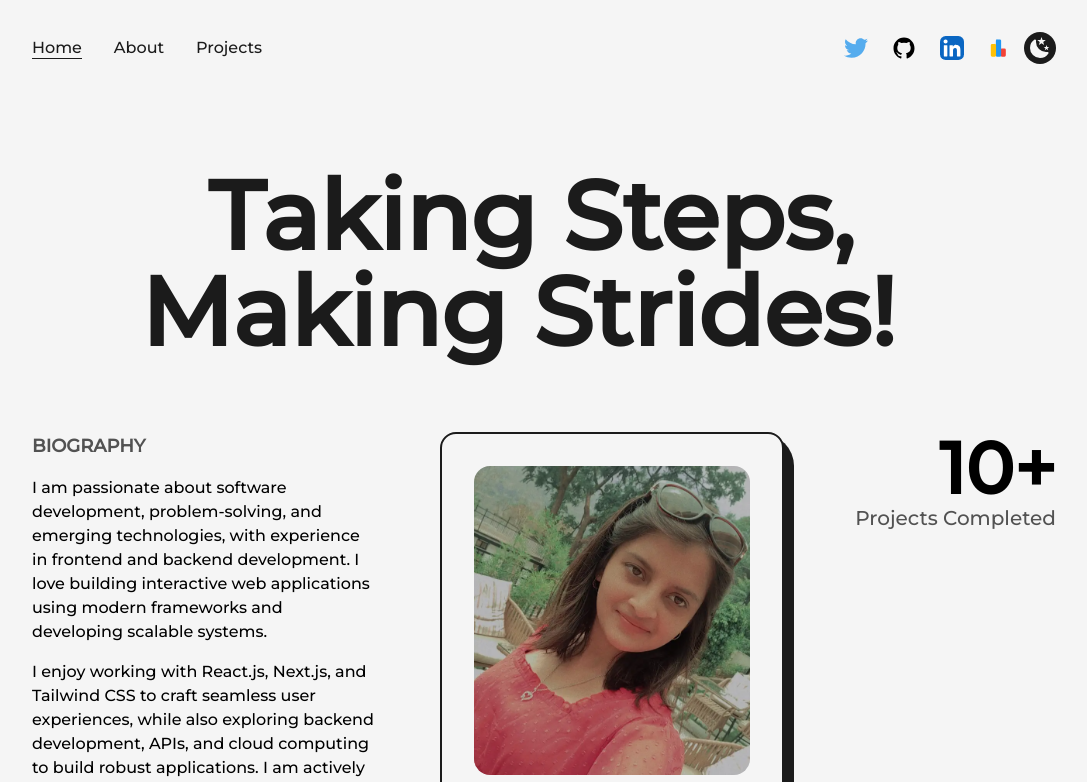
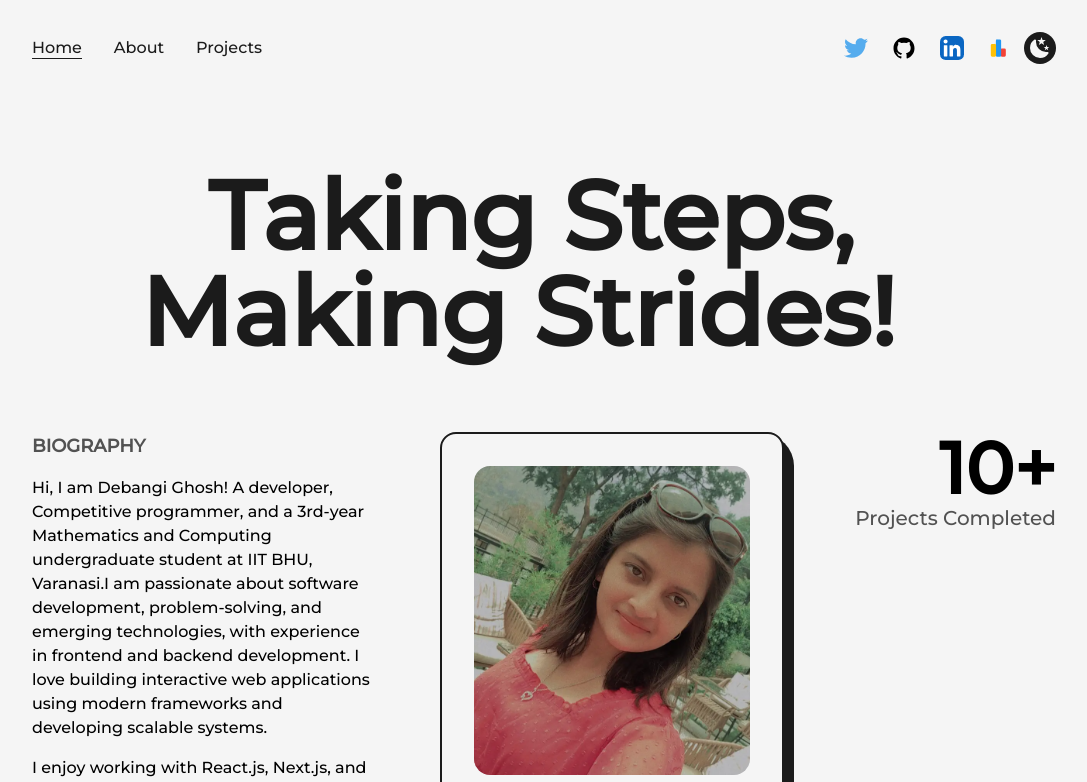
Before and after one commit to debangi29/My-Portfolio, a Next.js app: page / in a window 1280 px wide. Shown: the top 782 px of the page, without its empty margins (96-1183 px from the left). Built offline with nearby package versions, Linux system fonts and the light colour scheme.

Commit message:
Update index.js

```diff
--- a/src/pages/index.js
+++ b/src/pages/index.js
@@ -97,7 +97,7 @@ const about = () => {
     return (
         <>
             <Head>
-                <title>Debangi | About Page</title>
+                <title>Debangi | Home Page</title>
                 <meta name='description' content='any description'></meta>
             </Head>
             <Transition></Transition>
@@ -107,8 +107,8 @@ const about = () => {
                     <div className=' grid w-full grid-cols-8 gap-16 sm:gap-8'>
                         <div className=' col-span-3 flex flex-col items-start justify-start xl:col-span-4 md:order-2 md:col-span-8'>
                             <h2 className=' mb-4 text-lg font-bold uppercase text-dark/75 dark:text-light/75'>Biography</h2>
-                            <p className=' font-medium'>I am passionate about software development, problem-solving, and emerging technologies, with experience in frontend and backend development. I love building interactive web applications using modern frameworks and developing scalable systems.</p>
-                            <p className=' font-medium my-4'>I enjoy working with React.js, Next.js, and Tailwind CSS to craft seamless user experiences, while also exploring backend development, APIs, and cloud computing to build robust applications. I am actively learning blockchain and Bitcoin technologies, diving deeper into decentralized systems and their real-world applications. My strong foundation in competitive programming helps me approach challenges analytically and optimize solutions effectively.</p>
+                            <p className=' font-medium'>Hi, I am Debangi Ghosh! A developer, Competitive programmer, and a 3rd-year Mathematics and Computing undergraduate student at IIT BHU, Varanasi.I am passionate about software development, problem-solving, and emerging technologies, with experience in frontend and backend development. I love building interactive web applications using modern frameworks and developing scalable systems.</p>
+                            <p className=' font-medium my-4'>I enjoy working with React.js, Next.js, and Tailwind CSS to craft seamless user experiences, while also exploring backend development, APIs, and cloud computing to build robust applications. I am actively learning blockchain and Bitcoin technologies, diving deeper into decentralized systems and their real-world applications.</p>
                         </div>
                         <div className=' col-span-3 relative h-max rounded-2xl border-2 border-solid border-dark bg-light p-8 dark:bg-dark dark:border-light md:order-1 md:col-span-8'>
                             <div className=' absolute top-0 -right-3 -z-10 w-[102%] h-[103%] rounded-[2rem] bg-dark dark:bg-light xl:col-span-4' />
```
